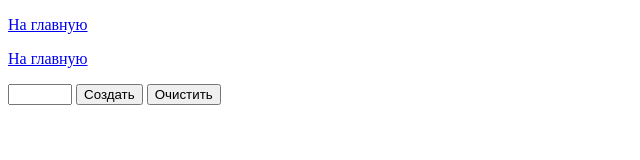
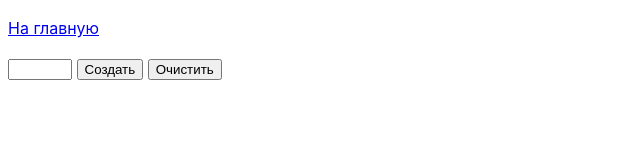
Before and after one commit to VladHorii/goit-js-hw-07, a plain HTML site: page task-8.html in a window 1280 px wide. Shown: the whole page, without its empty margins (0-640 px from the left). Drawn offline with Linux system fonts and the light colour scheme.

Commit message:
Исправление ошибки с навигацией, добавление стиля

```diff
--- a/task-8.html
+++ b/task-8.html
@@ -5,7 +5,15 @@
     <meta http-equiv="X-UA-Compatible" content="IE=edge" />
     <meta name="viewport" content="width=device-width, initial-scale=1.0" />
     <title>task-8</title>
-    <p><a href="./index.html">На главную</a></p>
+    <style>
+      body {
+        font-family: -apple-system, BlinkMacSystemFont, 'Segoe UI', Roboto,
+          Oxygen, Ubuntu, Cantarell, 'Open Sans', 'Helvetica Neue', sans-serif;
+        background-color: #fff;
+        color: #424242;
+        line-height: 1.5;
+      }
+    </style>
   </head>
   <body>
     <p><a href="./index.html">На главную</a></p>
```
